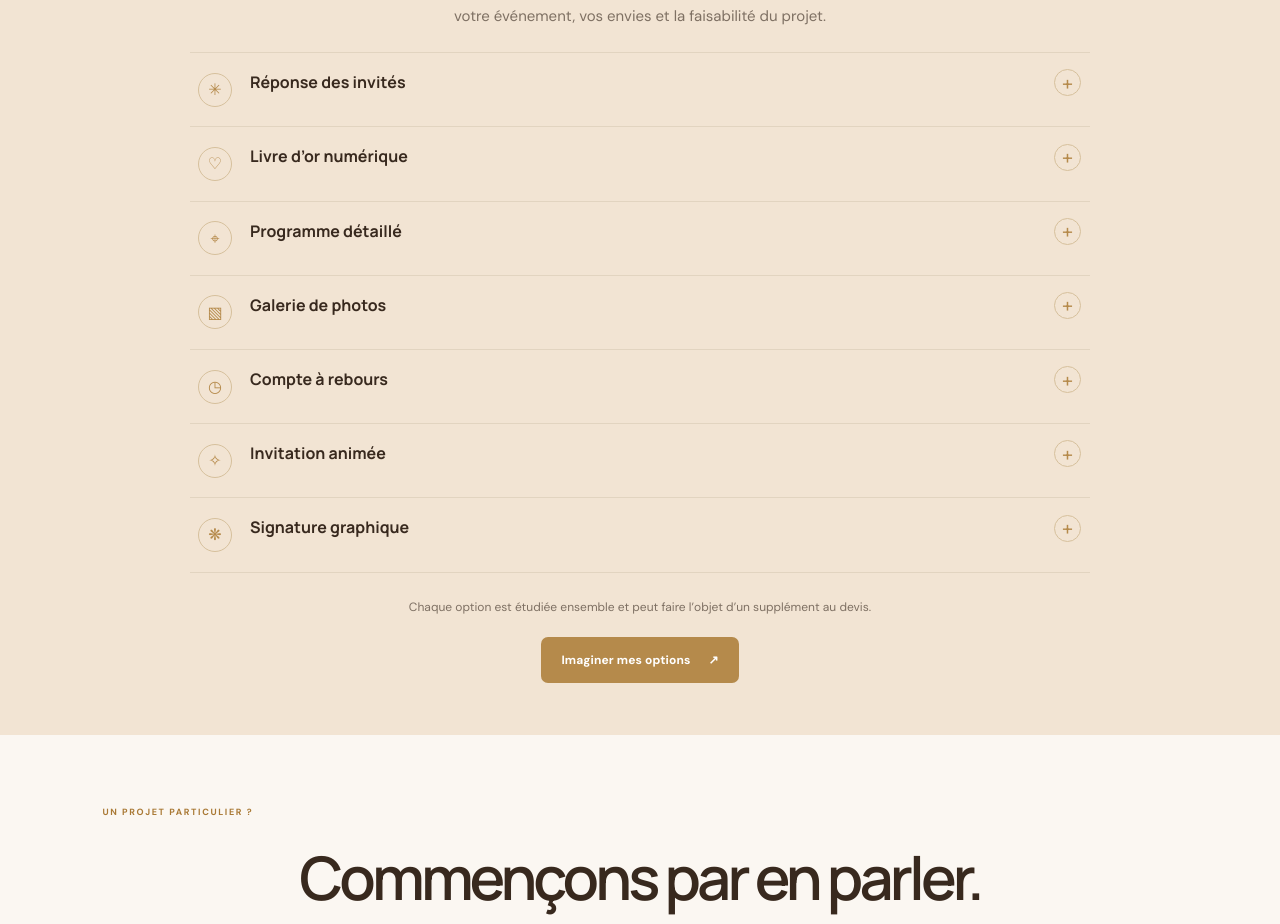
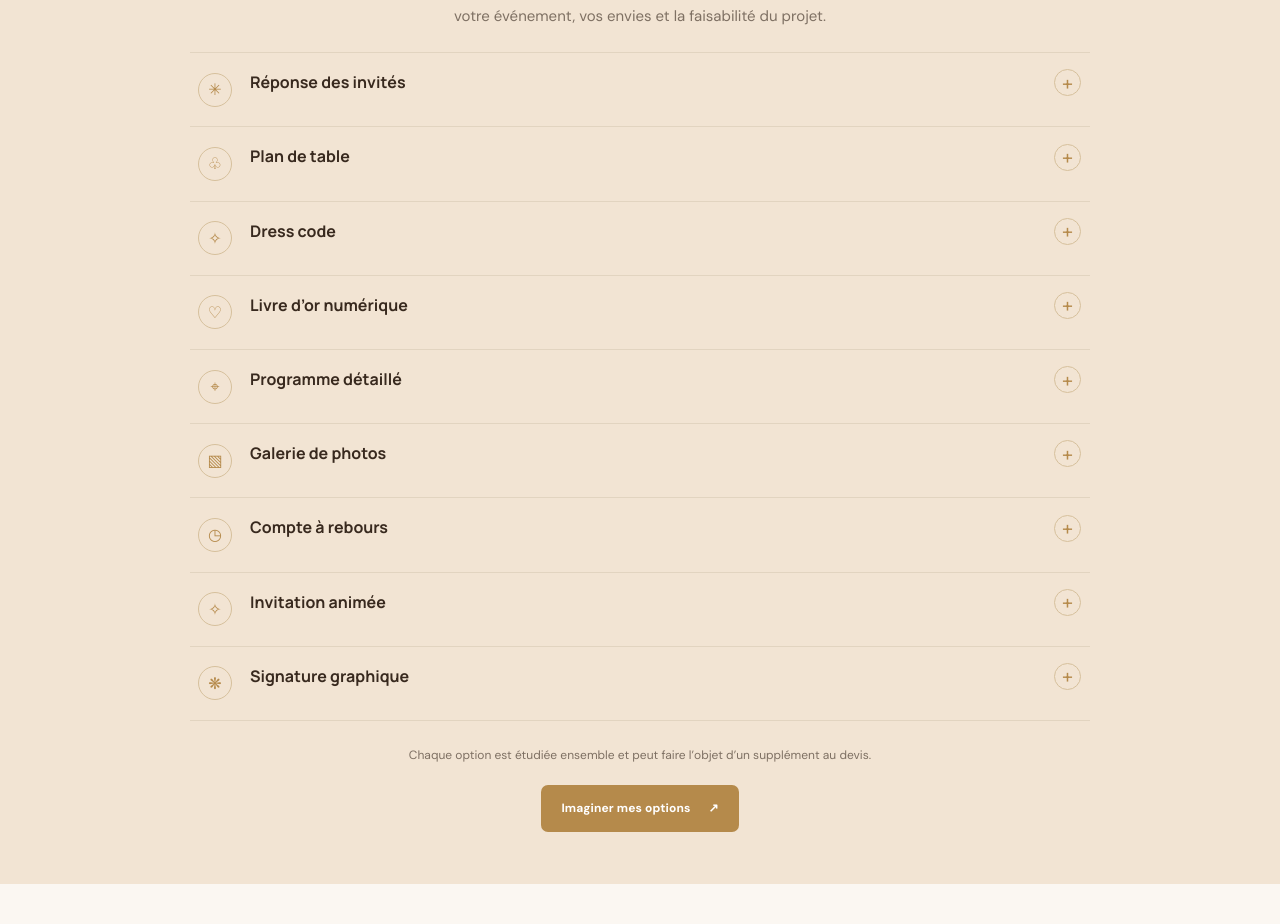
Before and after one commit to chirelhalioua/C-by-C, a Nuxt app: page /formules in a window 1280 px wide. Shown: the part 1280-2204 px from the top of the page. Built offline with nearby package versions, Linux system fonts and the light colour scheme; a web font is replaced by a local one.

Commit message:
Ajouter les options plan de table et dress code

```diff
--- a/pages/formules.vue
+++ b/pages/formules.vue
@@ -84,6 +84,14 @@ const offers = [
             <p>Un bouton « Je confirme ma présence » renvoie vers un formulaire de réponse. Il peut être proposé avec l’invitation numérique ou intégré au site de célébration, selon le projet.</p>
           </details>
           <details class="option-item">
+            <summary><span class="option-symbol">♧</span><span class="option-title">Plan de table</span><span class="option-toggle" aria-hidden="true">+</span></summary>
+            <p>Si cette option est incluse dans votre invitation, vos invités ayant confirmé leur présence pourront retrouver leur table. Le placement reste masqué pendant la préparation et n’apparaît qu’au moment où vous publiez le plan finalisé.</p>
+          </details>
+          <details class="option-item">
+            <summary><span class="option-symbol">✧</span><span class="option-title">Dress code</span><span class="option-toggle" aria-hidden="true">+</span></summary>
+            <p>Précisez le thème vestimentaire ou les couleurs souhaitées pour aider vos invités à se préparer, dans une présentation assortie à votre invitation.</p>
+          </details>
+          <details class="option-item">
             <summary><span class="option-symbol">♡</span><span class="option-title">Livre d’or numérique</span><span class="option-toggle" aria-hidden="true">+</span></summary>
             <p>Un espace pour recevoir les vœux, petits mots et souvenirs de vos proches.</p>
           </details>
```
